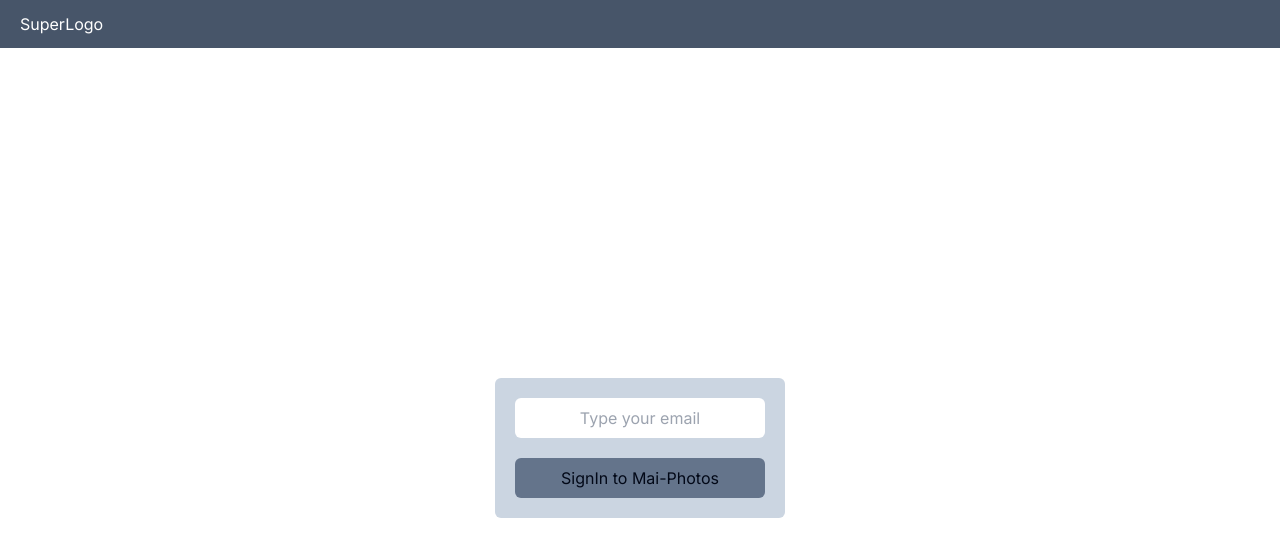
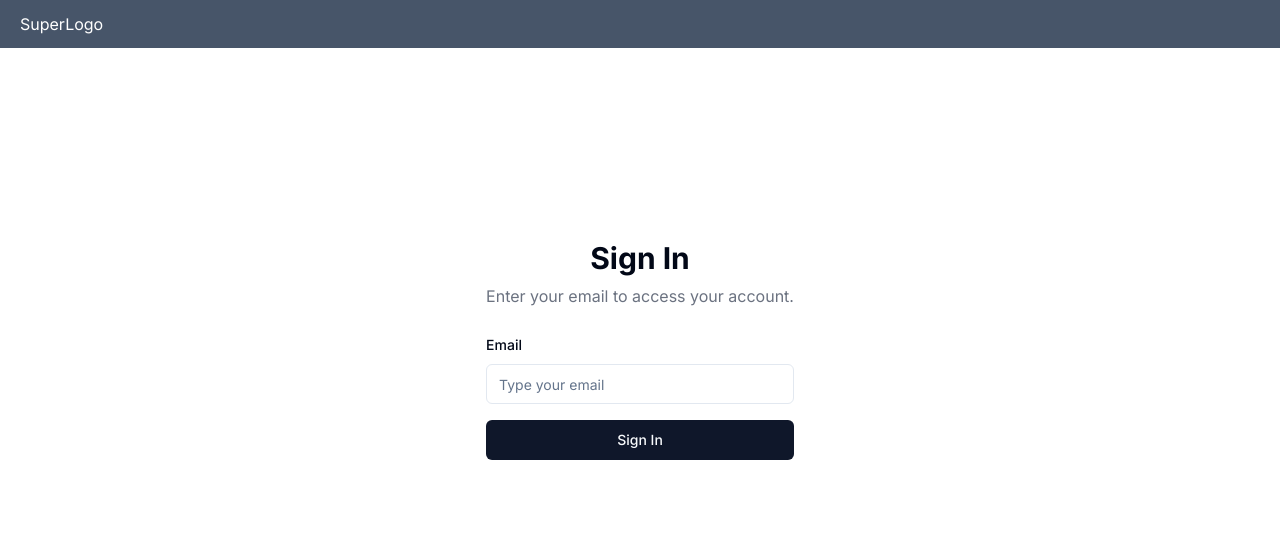
Before and after one commit to Juan-Pestana/mai-photos, a Next.js app: page /signIn in a window 1280 px wide. Shown: the top 556 px of the page. Built offline with nearby package versions, Linux system fonts and the light colour scheme; no server answers.

Commit message:
lets see if it doesn't breack

```diff
--- a/package.json
+++ b/package.json
@@ -15,6 +15,7 @@
     "@libsql/client": "^0.6.0",
     "@radix-ui/react-dialog": "^1.0.5",
     "@radix-ui/react-label": "^2.0.2",
+    "@radix-ui/react-slot": "^1.0.2",
     "@radix-ui/react-toast": "^1.1.5",
     "class-variance-authority": "^0.7.0",
     "clsx": "^2.1.0",
--- a/src/actions/albums/index.ts
+++ b/src/actions/albums/index.ts
@@ -100,7 +100,8 @@ export async function shareAlbum(
       })
     }
 
-    if (albumRelation) return { status: 'success', message: 'album shared' }
+    if (albumRelation)
+      return { status: 'success', message: `album shared with ${data.email}` }
 
     revalidatePath('/')
   } catch (error) {
--- a/src/app/album/[albumId]/page.tsx
+++ b/src/app/album/[albumId]/page.tsx
@@ -19,7 +19,7 @@ export default async function AlbumsPage({
 }) {
   const session = await auth()
   if (!session) {
-    return redirect('/signIn')
+    return redirect('/auth/signIn')
   }
 
   const album = await db.query.albums.findFirst({
@@ -70,7 +70,7 @@ export default async function AlbumsPage({
         <div className=" flex flex-wrap-reverse gap-6 justify-between items-center mx-3 my-4">
           <div className="hidden lg:block lg:flex-1"></div>
           <div className="flex-1 text-center md:text-left lg:text-center">
-            <h1 className="text-2xl">{album?.name}</h1>
+            <h1 className="text-2xl font-bold">{album?.name}</h1>
           </div>
 
           <ShareAlbumForm albumId={params.albumId} />
--- a/src/app/auth/signIn/page.tsx
+++ b/src/app/auth/signIn/page.tsx
@@ -1,50 +1,5 @@
-/**
- * v0 by Vercel.
- * @see https://v0.dev/t/0oucNx8cUuR
- * Documentation: https://v0.dev/docs#integrating-generated-code-into-your-nextjs-app
- */
-import { Label } from '@/components/ui/label'
-import { Input } from '@/components/ui/input'
-import { Button } from '@/components/ui/button'
-import { signIn } from '@/auth/auth'
-import { auth, signOut } from '@/auth/auth'
-import { redirect } from 'next/navigation'
+import { SignInForm } from '@/components/signin'
 
-export async function SignInForm() {
-  const session = await auth()
-
-  if (session) {
-    return redirect('/')
-  }
-  return (
-    <div className="mx-auto max-w-[400px] space-y-6 py-12">
-      <div className="space-y-2 text-center">
-        <h1 className="text-3xl font-bold">Sign In</h1>
-        <p className="text-gray-500 dark:text-gray-400">
-          Enter your email to access your account.
-        </p>
-      </div>
-      <form
-        className="space-y-4"
-        action={async (formData) => {
-          'use server'
-          await signIn('resend', formData, { callbackUrl: '/' })
-        }}
-      >
-        <div className="space-y-2">
-          <Label htmlFor="email">Email</Label>
-          <Input
-            id="email"
-            name="email"
-            placeholder="Type your email"
-            required
-            type="email"
-          />
-        </div>
-        <Button className="w-full" type="submit">
-          Sign In
-        </Button>
-      </form>
-    </div>
-  )
+export default async function SignInPage() {
+  return <SignInForm />
 }
--- a/src/app/page.tsx
+++ b/src/app/page.tsx
@@ -15,7 +15,7 @@ import SharedAlbumsList from '@/components/sharedAlbumsList'
 export default async function Home() {
   const session = await auth()
   if (!session || !session.user?.id) {
-    return redirect('/signIn')
+    return redirect('/auth/signIn')
   }
 
   //console.log(pphotos)
--- a/src/app/signIn/page.tsx
+++ b/src/app/signIn/page.tsx
@@ -1,9 +1,9 @@
-import { SignIn } from '@/components/signin'
+import { SignInForm } from '@/components/signin'
 
-export default async function SignInPage() {
+export default function SignInPage() {
   return (
     <main className="flex min-h-screen flex-col items-center p-24">
-      <SignIn />
+      <SignInForm />
     </main>
   )
 }
--- a/src/components/myAlbumsList.tsx
+++ b/src/components/myAlbumsList.tsx
@@ -1,7 +1,6 @@
 import { db } from '@/db'
 import { albums } from '@/db/schema/album'
 import { eq } from 'drizzle-orm'
-import { Divide } from 'lucide-react'
 import Image from 'next/image'
 import Link from 'next/link'
 
@@ -10,8 +9,24 @@ async function MyAlbumsList({ id }: { id: string }) {
     where: eq(albums.ownerId, id),
   })
 
+  //const myAlbums = undefined
+
   if (!myAlbums) {
-    return
+    return (
+      <>
+        <div className="flex items-center justify-between mb-8">
+          <h1 className="text-3xl font-bold tracking-tight">My Albums</h1>
+        </div>
+        <div className="w-full flex items-center justify-center">
+          <div className="py-24 text-center">
+            <h1 className="text-2xl font-bold py-4">
+              You have no Albums yet...
+            </h1>
+            <p className="text-lg">Create your first album now!</p>
+          </div>
+        </div>
+      </>
+    )
   }
 
   return (
--- a/src/components/shareAlbumForm.tsx
+++ b/src/components/shareAlbumForm.tsx
@@ -43,6 +43,9 @@ export default function ShareAlbumForm({ albumId }: { albumId: string }) {
         {' '}
         Invite{' '}
       </button>
+      {state?.status === 'success' ? (
+        <div className="text-sm text-green-700">state.message</div>
+      ) : null}
     </form>
   )
 }
--- a/src/components/sharedAlbumsList.tsx
+++ b/src/components/sharedAlbumsList.tsx
@@ -19,6 +19,28 @@ async function SharedAlbumsList({ email, id }: { email: string; id: string }) {
         .set({ userId: id })
         .where(eq(usersToAlbums.id, album.id))
     }
+  }
+
+  //const sharedAlbums = undefined
+
+  if (!sharedAlbums) {
+    return (
+      <>
+        <div className="flex items-center justify-between mb-8">
+          <h1 className="text-3xl font-bold tracking-tight">My Albums</h1>
+        </div>
+        <div className="w-full flex items-center justify-center">
+          <div className="py-24 text-center">
+            <h1 className="text-2xl font-bold py-4">
+              You have no shared Albums
+            </h1>
+            <p className="text-lg">
+              Ask your friend to share his album with you to contribute
+            </p>
+          </div>
+        </div>
+      </>
+    )
   }
 
   return (
--- a/src/components/signin.tsx
+++ b/src/components/signin.tsx
@@ -1,35 +1,45 @@
+import { Label } from '@/components/ui/label'
+import { Input } from '@/components/ui/input'
+import { Button } from '@/components/ui/button'
 import { signIn } from '@/auth/auth'
-import { auth, signOut } from '@/auth/auth'
+import { auth } from '@/auth/auth'
 import { redirect } from 'next/navigation'
 
-export async function SignIn() {
+export async function SignInForm() {
   const session = await auth()
 
   if (session) {
     return redirect('/')
   }
-
   return (
-    <>
-      <div className="my-auto flex items-center justify-center p-5 bg-slate-300 rounded-md">
+    <div className="mx-auto max-w-[400px] space-y-6 py-24">
+      <div className="space-y-2 text-center">
+        <h1 className="text-3xl font-bold">Sign In</h1>
+        <p className="text-gray-500 dark:text-gray-400">
+          Enter your email to access your account.
+        </p>
+      </div>
       <form
-          className="flex flex-col gap-5 "
+        className="space-y-4"
         action={async (formData) => {
           'use server'
           await signIn('resend', formData, { callbackUrl: '/' })
         }}
       >
-          <input
-            className="text-black p-2 rounded-md text-center"
-            type="text"
+        <div className="space-y-2">
+          <Label htmlFor="email">Email</Label>
+          <Input
+            id="email"
             name="email"
             placeholder="Type your email"
+            required
+            type="email"
           />
-          <button className="px-4 py-2 bg-slate-500 rounded-md" type="submit">
-            SignIn to Mai-Photos
-          </button>
+        </div>
+        <Button className="w-full" type="submit">
+          Sign In
+        </Button>
       </form>
     </div>
-    </>
   )
 }
```
Also changed, not shown: 2 other files (tests, documents, lock files or other folders). Lines whose indentation alone changed are shown as unchanged.
